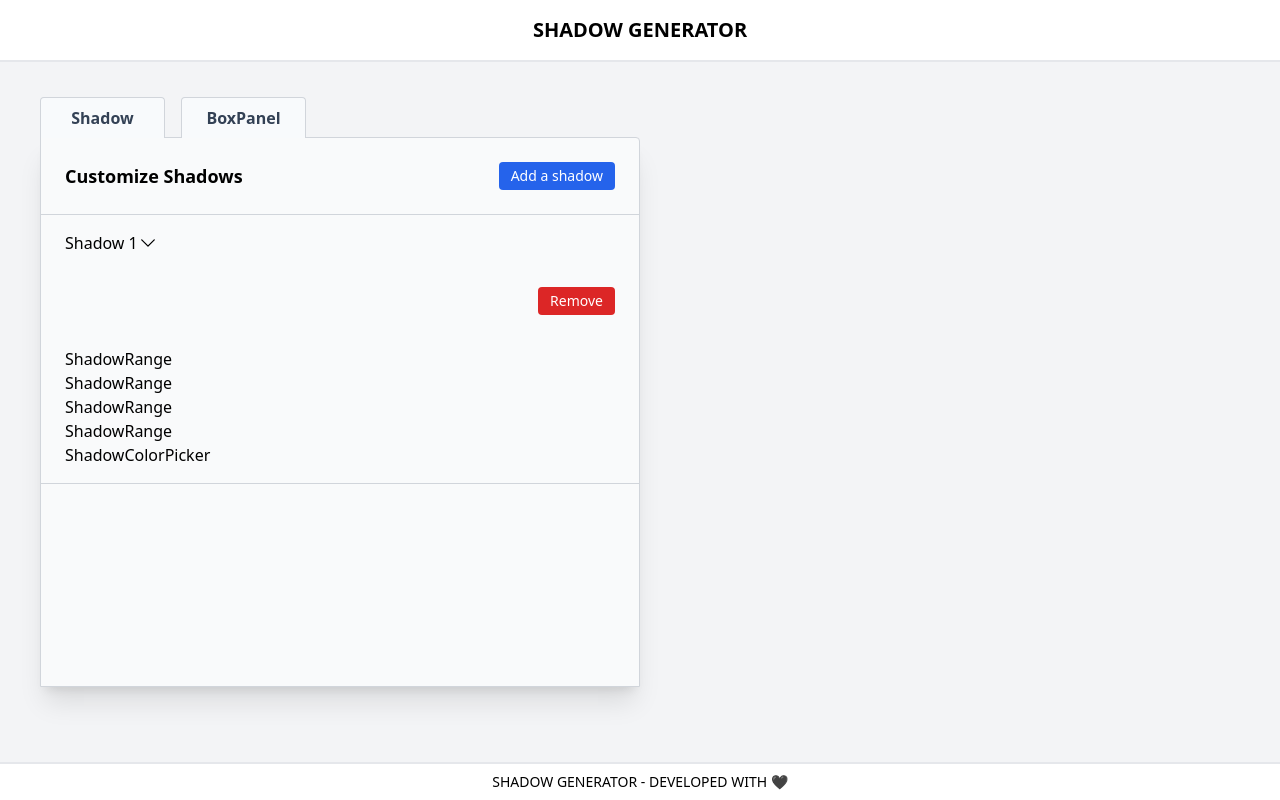
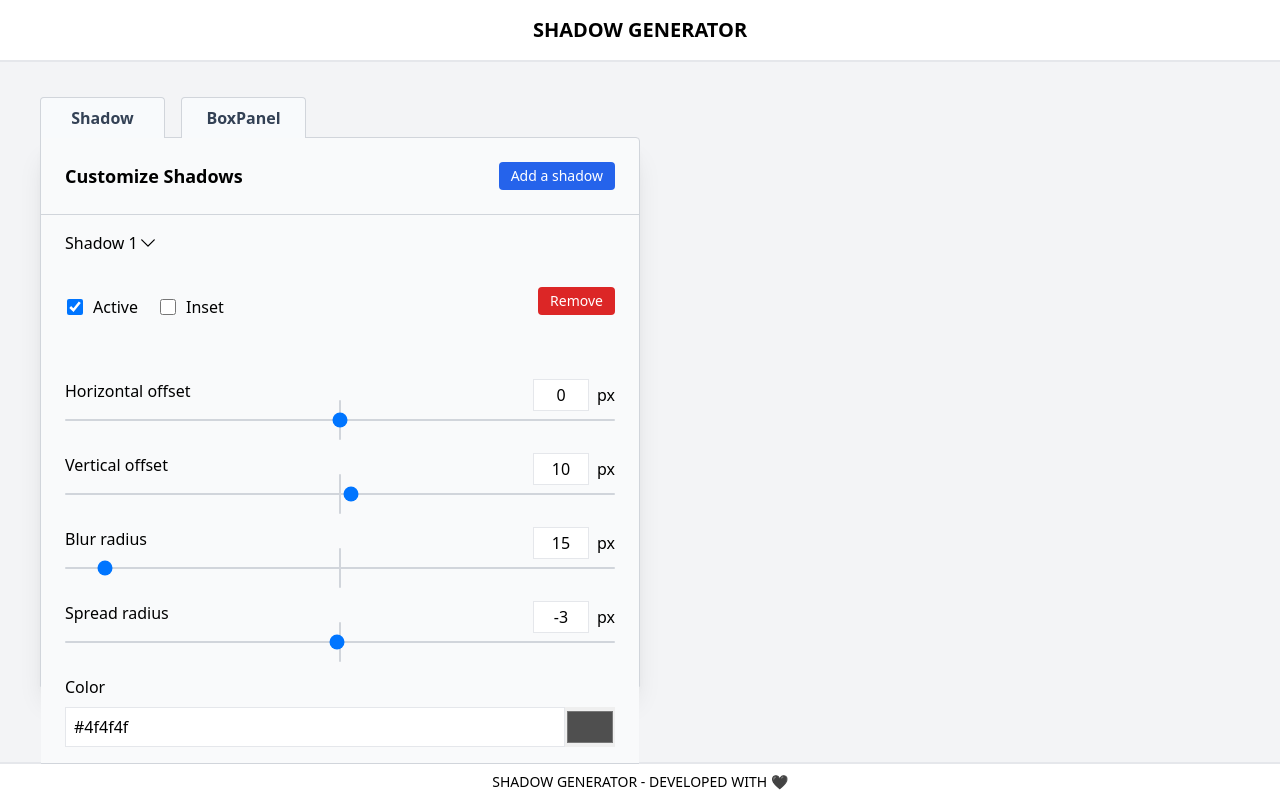
Before and after one commit to BRC-Thomas/box-shadow-generator, a React (Vite) app: page / in a window 1280 px wide. Built offline with nearby package versions, Linux system fonts and the light colour scheme.

Commit message:
Shadow range/colorpicker inputs + checkbox

```diff
--- a/src/features/shadows.js
+++ b/src/features/shadows.js
@@ -98,10 +98,15 @@ export const shadowSlice = createSlice({
           )
         },
         updateShadowValue: (state, action) => {
+          const currentShadow = state.find(shadow => shadow.id === action.payload.shadowID)
+          const currentInput = currentShadow.inputs.find(input => input.inputNumber === action.payload.inputNumber)
 
+          currentInput.value = action.payload.value
         },
         updateCheckbox: (state, action) => {
+          const currentShadow = state.find(shadow => shadow.id === action.payload.shadowID)
 
+          currentShadow[action.payload.name] = !currentShadow[action.payload.name]
         }
     }
 })
--- a/src/layouts/ShadowList/Shadow.jsx
+++ b/src/layouts/ShadowList/Shadow.jsx
@@ -2,7 +2,7 @@ import { useState, useEffect } from "react"
 import chevron from '../../assets/Chevron.svg'
 import ShadowColorPicker from "./ShadowColorPicker"
 import ShadowRange from "./ShadowRange"
-
+import ShadowCheckbox from "./ShadowCheckbox"
 export default function Shadow({panelNumber, shadow}) {
   const [toggleShadow, setToggleShadow] = useState(false)
 
@@ -45,8 +45,8 @@ export default function Shadow({panelNumber, shadow}) {
       </button>
       {toggleShadow && <>
         <div className="flex items-end px-6 py-4">
-          {/* checkbox */}
-          {/* checkbox */}
+          <ShadowCheckbox name={'active'} shadowID={shadow.id}/>
+          <ShadowCheckbox name={'inset'} shadowID={shadow.id}/>
           <button className="ml-auto text-sm bg-red-600 text-white hover:bg-red-700 py-1 px-3 rounded">
             Remove
           </button>
--- /dev/null
+++ b/src/layouts/ShadowList/ShadowCheckbox.jsx
@@ -0,0 +1,24 @@
+import { useSelector, useDispatch } from "react-redux"
+import { updateCheckbox } from "../../features/shadows"
+
+export default function ShadowCheckbox({name, shadowID}) {
+    const checkboxShadow = useSelector(state => state.shadows.find(shadow => shadow.id === shadowID))
+    const dispatch = useDispatch()
+console.log(checkboxShadow);
+  return (
+        <>
+            <input
+                type="checkbox"
+                onChange={() => dispatch(updateCheckbox({shadowID, name}))}
+                checked={checkboxShadow[name]}
+                id={`checkbox-${name}-${shadowID}`}
+                className="h-4 w-5 border-gray-300 rounded mr-2"
+            />
+            <label
+                className="leading-4 mr-5"
+                htmlFor={`checkbox-${name}-${shadowID}`}>
+                    {name.charAt(0).toUpperCase() + name.slice(1)}
+            </label>
+        </>
+    )
+}
--- a/src/layouts/ShadowList/ShadowColorPicker.jsx
+++ b/src/layouts/ShadowList/ShadowColorPicker.jsx
@@ -1,6 +1,34 @@
+import { useDispatch } from "react-redux"
+import { updateShadowValue } from "../../features/shadows"
+export default function ShadowColorPicker({inputData, shadowID}) {
 
-export default function ShadowColorPicker() {
+  const dispatch = useDispatch()
+
+  function handleInputs(e){
+    dispatch(updateShadowValue({
+      inputNumber: inputData.inputNumber,
+      value: e.target.value,
+      shadowID
+    }))
+  }
+
   return (
-    <div>ShadowColorPicker</div>
+    <div className="mt-3">
+    <p>{inputData.name}</p>
+    <div className="flex mt-2">
+      <input
+        type="text"
+        className="flex-grow border py-1 px-2 focus:outline-1 outline-gray-400"
+        value={inputData.value}
+        onChange={handleInputs}
+      />
+      <input
+        type="color"
+        className="cursor-pointer h-10"
+        value={inputData.value}
+        onChange={handleInputs}
+      />
+    </div>
+  </div>
   )
 }
--- a/src/layouts/ShadowList/ShadowRange.jsx
+++ b/src/layouts/ShadowList/ShadowRange.jsx
@@ -1,5 +1,41 @@
-export default function ShadowRange() {
+import { useDispatch } from "react-redux"
+import { updateShadowValue } from "../../features/shadows"
+
+export default function ShadowRange({inputData, shadowID}) {
+  const dispatch = useDispatch()
+
+  function handleInputs(e){
+    dispatch(updateShadowValue({
+      inputNumber: inputData.inputNumber,
+      value: e.target.value,
+      shadowID
+    }))
+  }
   return (
-    <div>ShadowRange</div>
+    <div className="my-8">
+      <div className="flex justify-between">
+        <p>{inputData.name}</p>
+        <div className="flex items-baseline mb-2">
+          <input
+            value={inputData.value}
+            onChange={handleInputs}
+            type="number"
+            className="w-14 h-8 mr-2 border border-gray-200 text-center"
+            />
+            <p>px</p>
+        </div>
+      </div>
+      <div className="relative z-0 w-full flex items-center">
+        <input
+        type="range"
+        min={inputData.minMax[0]}
+        max={inputData.minMax[1]}
+        value={inputData.value}
+        onChange={handleInputs}
+        className="w-full h-[2px] bg-gray-300 rounded-lg appearance-none cursor-pointer"
+        />
+        <div className="absolute -z-10 top-1/2 left-1/2 -translate-y-1/2 -translate-x-1/2  w-0.5 h-10 bg-gray-300 rounded"></div>
+      </div>
+    </div>
   )
 }
```
